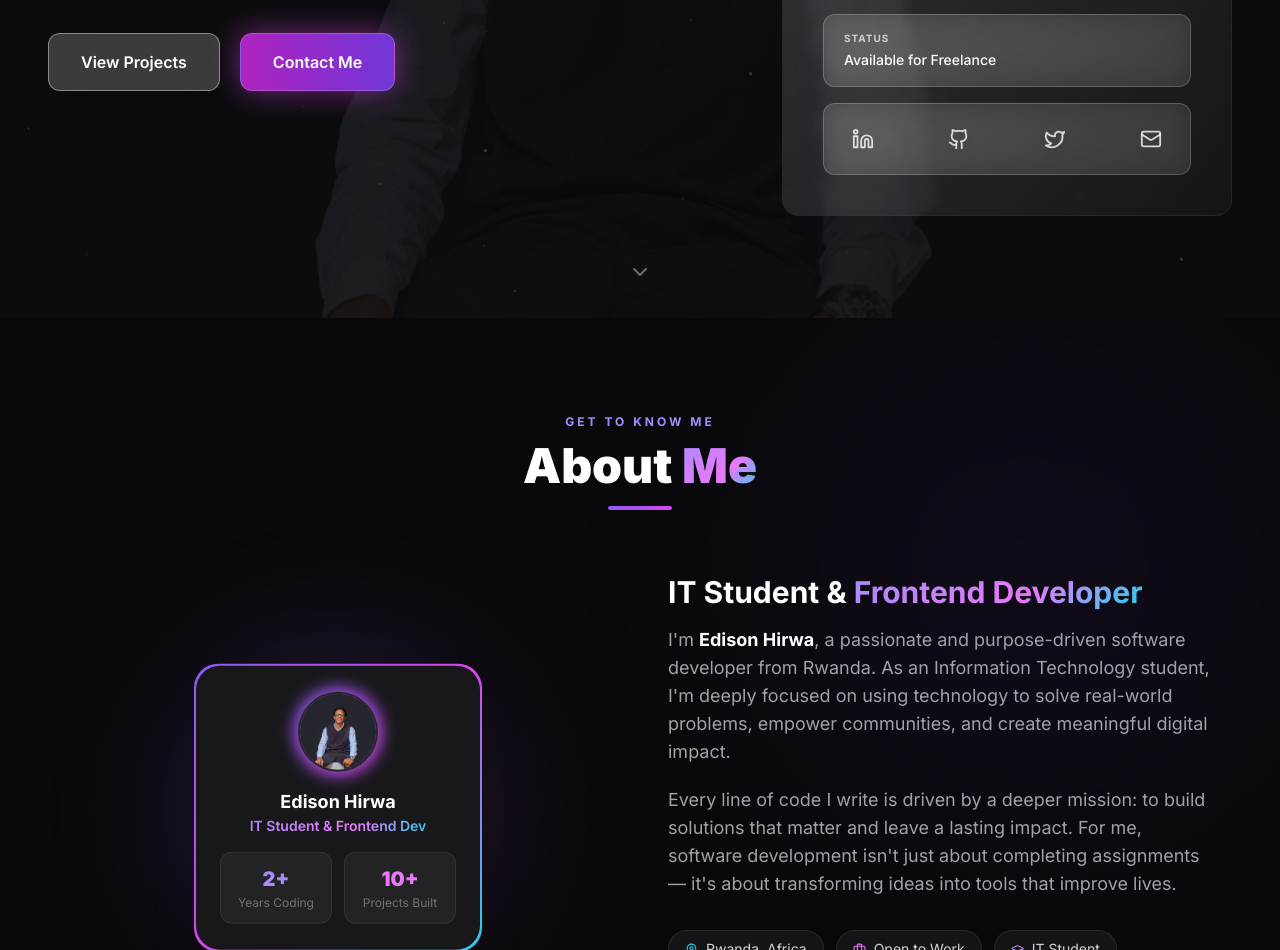
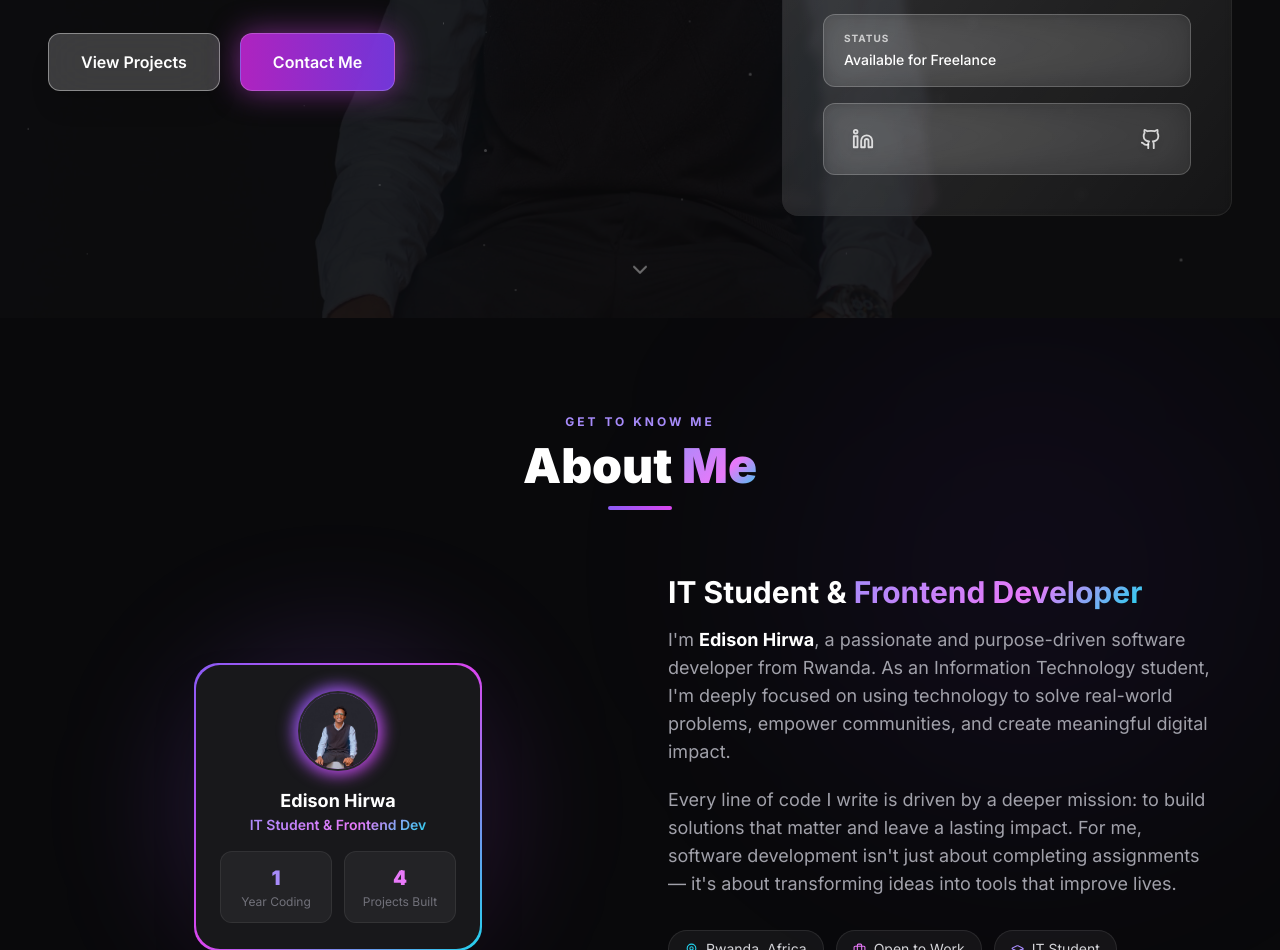
Before and after one commit to EdisonHirwa/Myportfolio, a React (Vite) app in the folder Portfolio/: page / in a window 1280 px wide. Shown: the part 482-1432 px from the top of the page. Built offline with nearby package versions, Linux system fonts and the light colour scheme.

Commit message:
feat: update portfolio stats, add new projects, and refine social links

```diff
--- a/Portfolio/src/components/About.jsx
+++ b/Portfolio/src/components/About.jsx
@@ -82,11 +82,11 @@ const About = () => {
                                 {/* Mini stats */}
                                 <div className="grid grid-cols-2 gap-3 w-full">
                                     <div className="bg-white/[0.05] rounded-xl p-3 text-center border border-white/[0.07]">
-                                        <p className="text-brand-400 font-black text-xl">2+</p>
-                                        <p className="text-zinc-500 text-xs mt-0.5">Years Coding</p>
+                                        <p className="text-brand-400 font-black text-xl">1</p>
+                                        <p className="text-zinc-500 text-xs mt-0.5">Year Coding</p>
                                     </div>
                                     <div className="bg-white/[0.05] rounded-xl p-3 text-center border border-white/[0.07]">
-                                        <p className="text-fuchsia-400 font-black text-xl">10+</p>
+                                        <p className="text-fuchsia-400 font-black text-xl">4</p>
                                         <p className="text-zinc-500 text-xs mt-0.5">Projects Built</p>
                                     </div>
                                 </div>
--- a/Portfolio/src/components/Contact.jsx
+++ b/Portfolio/src/components/Contact.jsx
@@ -1,11 +1,10 @@
 import { useState, useRef } from 'react';
-import { Github, Linkedin, Twitter, Mail, MapPin, Send, Loader2, MessageSquare, CheckCircle2 } from 'lucide-react';
+import { Github, Linkedin, Mail, MapPin, Send, Loader2, MessageSquare, CheckCircle2 } from 'lucide-react';
 import emailjs from '@emailjs/browser';
 
 const socialLinks = [
     { icon: Github,   href: 'https://github.com/',      label: 'GitHub',   color: '#a78bfa', bg: 'rgba(167,139,250,0.1)' },
     { icon: Linkedin, href: 'https://linkedin.com/in/', label: 'LinkedIn', color: '#0a66c2', bg: 'rgba(10,102,194,0.1)'   },
-    { icon: Twitter,  href: 'https://twitter.com/',     label: 'Twitter',  color: '#1d9bf0', bg: 'rgba(29,155,240,0.1)'   },
 ];
 
 const Contact = () => {
--- a/Portfolio/src/components/Footer.jsx
+++ b/Portfolio/src/components/Footer.jsx
@@ -1,9 +1,8 @@
-import { Github, Linkedin, Twitter, Heart, Code2 } from 'lucide-react';
+import { Github, Linkedin, Heart, Code2 } from 'lucide-react';
 
 const socialLinks = [
     { icon: Github,   href: 'https://github.com/',      label: 'GitHub'   },
     { icon: Linkedin, href: 'https://linkedin.com/in/', label: 'LinkedIn' },
-    { icon: Twitter,  href: 'https://twitter.com/',     label: 'Twitter'  },
 ];
 
 const navLinks = [
--- a/Portfolio/src/components/Hero.jsx
+++ b/Portfolio/src/components/Hero.jsx
@@ -1,6 +1,6 @@
 import { useState, useEffect, useRef } from 'react';
 import {
-    Github, Linkedin, Twitter, Mail,
+    Github, Linkedin,
     Code2, Globe, Figma, Terminal, Layers,
     Cpu, Wifi, Database, GitBranch, Layout,
     Braces, Smartphone, Server, Zap, Package,
@@ -25,8 +25,6 @@ const floatingIcons = [
 const socialLinks = [
     { icon: Linkedin, href: 'https://linkedin.com/in/', label: 'LinkedIn', color: '#0a66c2' },
     { icon: Github, href: 'https://github.com/', label: 'GitHub', color: '#a78bfa' },
-    { icon: Twitter, href: 'https://twitter.com/', label: 'Twitter', color: '#1d9bf0' },
-    { icon: Mail, href: 'mailto:hirwae@example.com', label: 'Email', color: '#e879f9' },
 ];
 
 const roles = [
--- a/Portfolio/src/components/Projects.jsx
+++ b/Portfolio/src/components/Projects.jsx
@@ -8,6 +8,30 @@ const projects = [
         image: 'https://images.unsplash.com/photo-1467232004584-a241de8bcf5d?w=600&q=80',
         tags: ['HTML', 'CSS', 'JavaScript'],
         githubUrl: 'https://github.com/',
+        liveUrl: '#',
+    },
+    {
+        title: 'StockConnect',
+        description: 'A premium, real-time stock trading simulation platform for education and professional market training with distinct roles for Super Admin, Market Admin, and Trader.',
+        image: 'https://images.unsplash.com/photo-1611974789855-9c2a0a7236a3?w=600&q=80',
+        tags: ['Java', 'Spring Boot', 'React', 'Tailwind CSS'],
+        githubUrl: 'https://github.com/EdisonHirwa/StockConnect',
+        liveUrl: 'https://www.stockconnect.live/',
+    },
+    {
+        title: 'TalentAI',
+        description: 'AI-powered talent screening and applicant management platform.',
+        image: 'https://images.unsplash.com/photo-1573164713988-8665fc963095?w=600&q=80',
+        tags: ['Next.js', 'React', 'Tailwind CSS'],
+        githubUrl: '#',
+        liveUrl: 'https://talent-lens-ochre.vercel.app/',
+    },
+    {
+        title: 'QueryMe',
+        description: 'A frontend application designed to interact with data sources, featuring document export capabilities like PDF and Excel formats.',
+        image: 'https://images.unsplash.com/photo-1551288049-bebda4e38f71?w=600&q=80',
+        tags: ['React', 'TypeScript', 'Vite', 'Axios'],
+        githubUrl: 'https://github.com/EdisonHirwa/QueryMe-frontend',
         liveUrl: '#',
     }
 ];
@@ -45,7 +69,7 @@ const Projects = () => {
                 {/* GitHub CTA */}
                 <div className="text-center mt-12">
                     <a
-                        href="https://github.com/"
+                        href="https://github.com/EdisonHirwa"
                         target="_blank"
                         rel="noopener noreferrer"
                         className="group inline-flex items-center gap-2.5 px-8 py-4 rounded-xl border border-white/10 text-zinc-300 hover:text-white hover:border-brand-500/40 hover:bg-brand-500/[0.07] font-semibold transition-all duration-300 hover:-translate-y-0.5"
```
